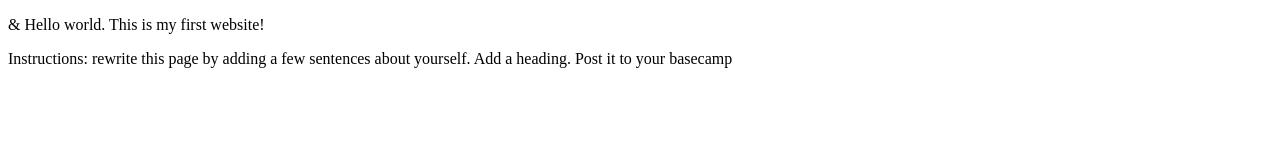
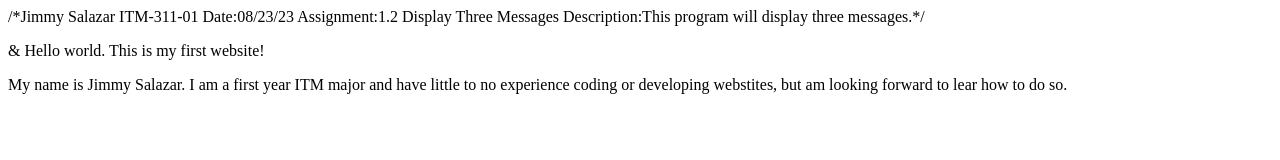
Before and after one commit to jsalazar8/Lab1, a plain HTML site: page index.html in a window 1280 px wide. Drawn offline with Linux system fonts and the light colour scheme.

Commit message:
deleted the instructions, added heading, and added few sentences about my self in index.html

```diff
--- a/index.html
+++ b/index.html
@@ -1,3 +1,8 @@
+/*Jimmy Salazar
+ITM-311-01
+Date:08/23/23
+Assignment:1.2 Display Three Messages
+Description:This program will display three messages.*/
 <!DOCTYPE html>
 <html lang="en">
 <head>
@@ -6,6 +11,6 @@
 </head>
 <body>
   <p>&amp; Hello world. This is my first website!</p>
-  <p>Instructions: rewrite this page by adding a few sentences about yourself. Add a heading. Post it to your basecamp</p>
+  <p>My name is Jimmy Salazar. I am a first year ITM major and have little to no experience coding or developing webstites, but am looking forward to lear how to do so. </p>
 </body>
 </html>
```
